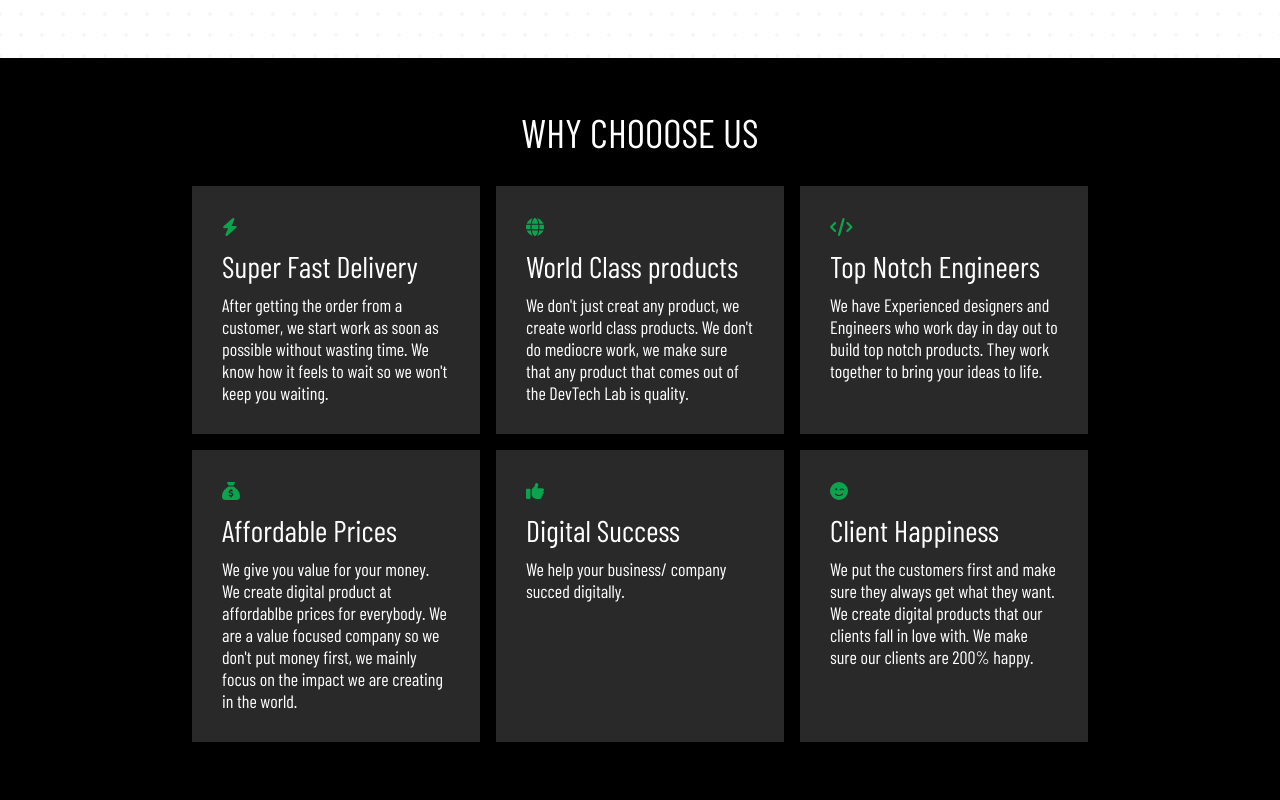
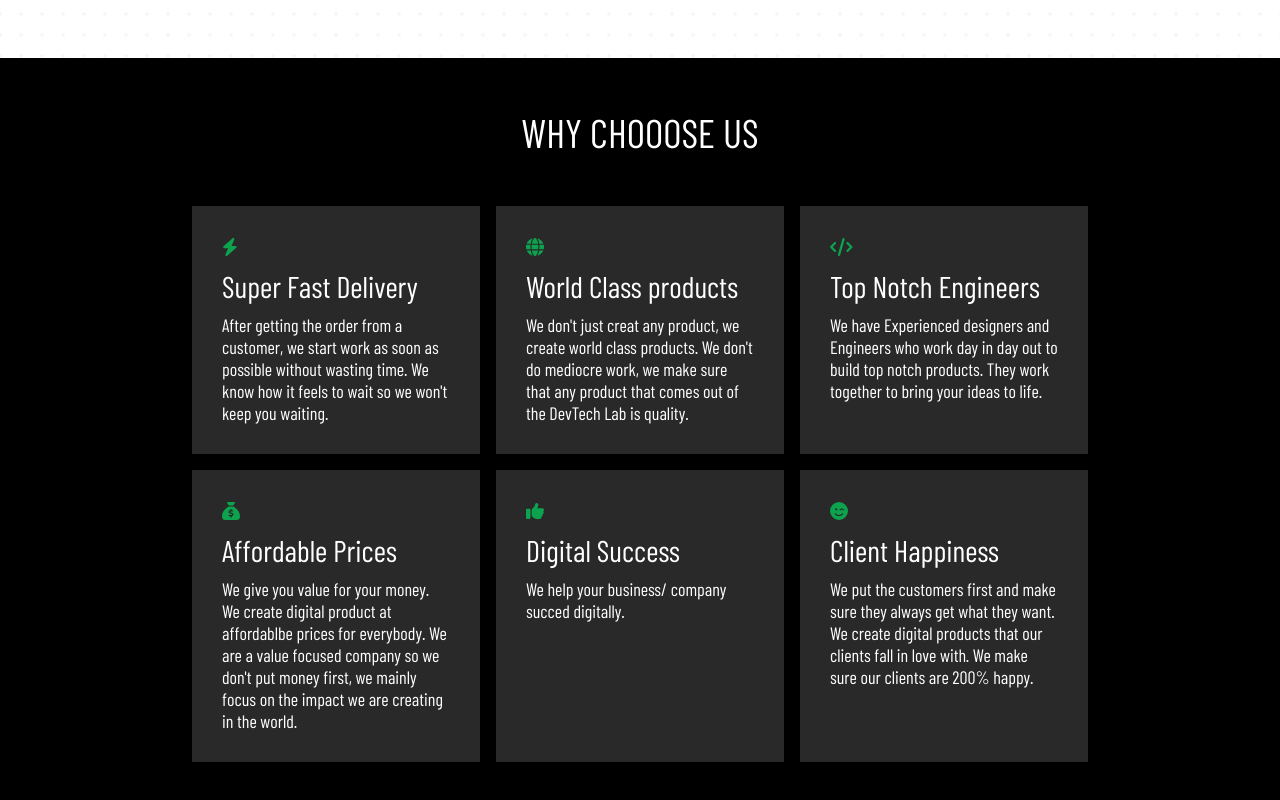
Before and after one commit to abrusu-collins/DevTech, a React (Create React App) app: page / in a window 1280 px wide. Shown: the part 1542-2342 px from the top of the page. Built offline with nearby package versions, Linux system fonts and the light colour scheme.

Commit message:
more work

```diff
--- a/src/sass/_why.scss
+++ b/src/sass/_why.scss
@@ -5,18 +5,17 @@
   & .title {
     font-size: 40px;
     text-align: center;
-    margin-top: 50px;
+    margin: 50px 0;
   }
   & .reasons {
     display: grid;
     grid-template-columns: repeat(3, 1fr);
     grid-gap: 1rem;
     width: 70%;
-    margin: 30px auto;
+    margin: 0 auto;
     & div {
       background-color: $why_background;
       padding: 30px;
-    //   border-radius: 15px;
     }
     & .reason-big {
       font-size: 30px;
--- a/src/styles/index.css
+++ b/src/styles/index.css
@@ -71,14 +71,14 @@ body {
 .why .title {
   font-size: 40px;
   text-align: center;
-  margin-top: 50px;
+  margin: 50px 0;
 }
 .why .reasons {
   display: grid;
   grid-template-columns: repeat(3, 1fr);
   grid-gap: 1rem;
   width: 70%;
-  margin: 30px auto;
+  margin: 0 auto;
 }
 .why .reasons div {
   background-color: #292929;
```
